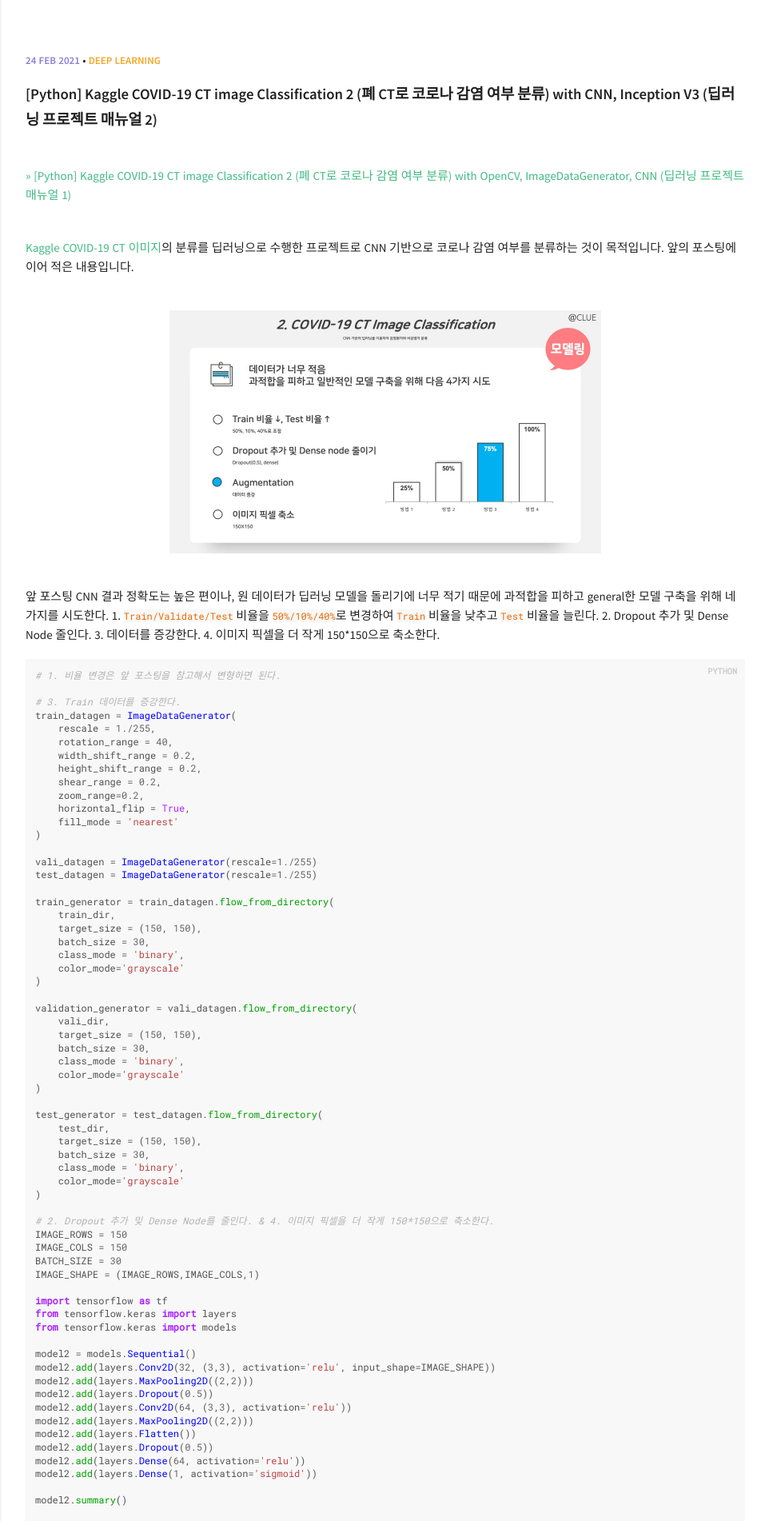
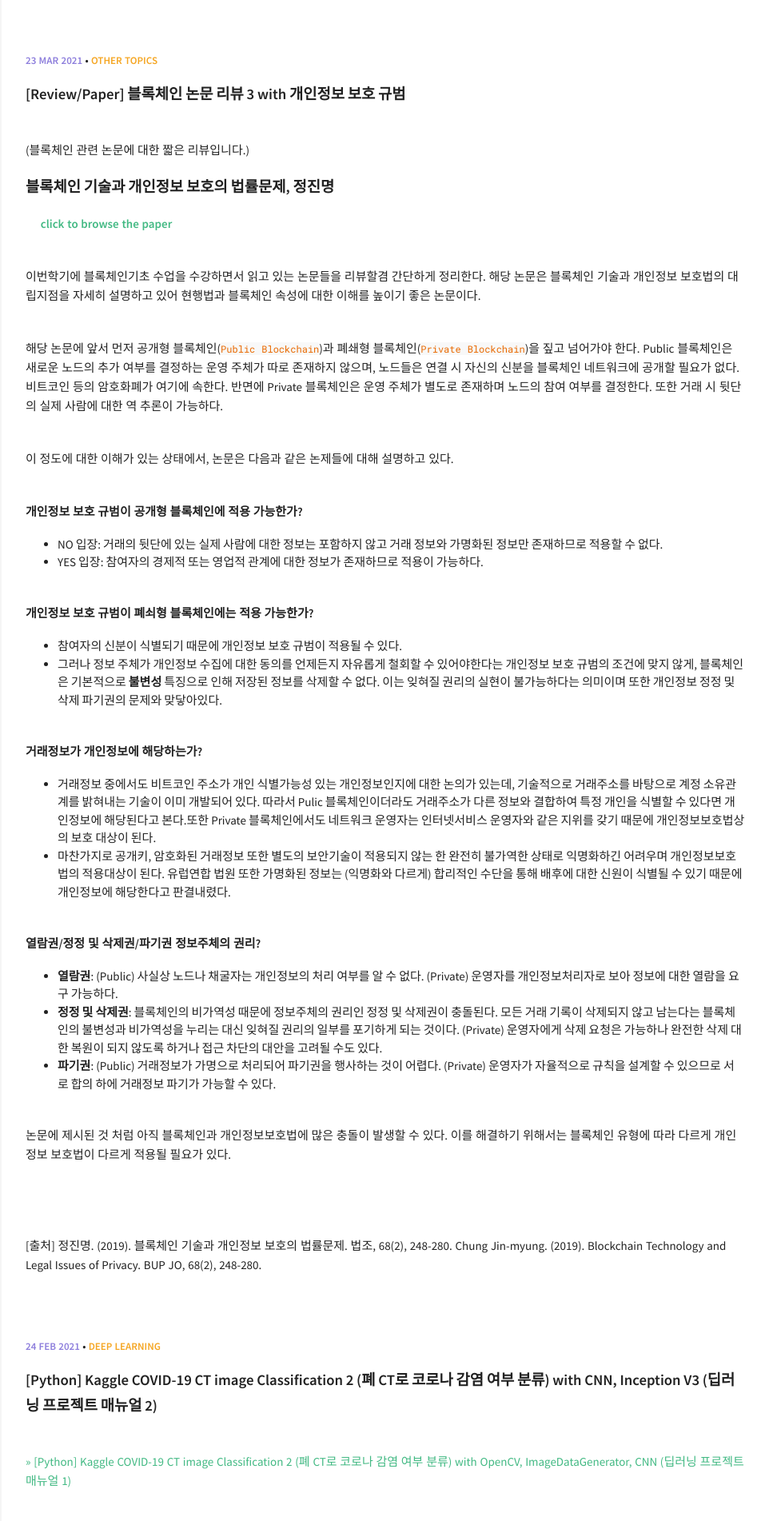
Before and after one commit to givitallugot/givitallugot.github.io, a Jekyll site: the page built from index.html, in a window 1280 px wide. Shown: the top 1902 px of the page at 80% size, without its empty margins (318-1280 px from the left). Built offline with Jekyll 4.4.1, drawn with Linux system fonts in a browser that asks for light colours; some of the changed text lies outside the part shown.

Commit message:
2021-03-23 blockchain 3

```diff
--- /dev/null
+++ b/_posts/2021-03-23-Review-Paper-blockchain-3.md
@@ -0,0 +1,53 @@
+---
+layout: post
+title:  "[Review/Paper] 블록체인 논문 리뷰 3 with 개인정보 보호 규범"
+date:   2021-03-22 21:25:40
+categories: [Other topics]
+comments: true
+---
+<br>
+(블록체인 관련 논문에 대한 짧은 리뷰입니다.)
+
+#### 블록체인 기술과 개인정보 보호의 법률문제, 정진명
+&nbsp;&nbsp;&nbsp;&nbsp;&nbsp;<b>[click to browse the paper][paper-1]
+<br><br>
+
+이번학기에 블록체인기초 수업을 수강하면서 읽고 있는 논문들을 리뷰할겸 간단하게 정리한다. 해당 논문은 블록체인 기술과 개인정보 보호법의 대립지점을 자세히 설명하고 있어 현행법과 블록체인 속성에 대한 이해를 높이기 좋은 논문이다.
+<br><br>
+
+해당 논문에 앞서 먼저 공개형 블록체인(`Public Blockchain`)과 폐쇄형 블록체인(`Private Blockchain`)을 짚고 넘어가야 한다. Public 블록체인은 새로운 노드의 추가 여부를 결정하는 운영 주체가 따로 존재하지 않으며, 노드들은 연결 시 자신의 신분을 블록체인 네트워크에 공개할 필요가 없다. 비트코인 등의 암호화폐가 여기에 속한다. 반면에 Private 블록체인은 운영 주체가 별도로 존재하며 노드의 참여 여부를 결정한다. 또한 거래 시 뒷단의 실제 사람에 대한 역 추론이 가능하다.
+<br><br>
+
+이 정도에 대한 이해가 있는 상태에서, 논문은 다음과 같은 논제들에 대해 설명하고 있다.
+<br><br>
+
+<b>개인정보 보호 규범이 공개형 블록체인에 적용 가능한가?
+- NO 입장: 거래의 뒷단에 있는 실제 사람에 대한 정보는 포함하지 않고 거래 정보와 가명화된 정보만 존재하므로 적용할 수 없다.
+- YES 입장: 참여자의 경제적 또는 영업적 관계에 대한 정보가 존재하므로 적용이 가능하다.
+<br><br>
+
+<b>개인정보 보호 규범이 폐쇠형 블록체인에는 적용 가능한가?
+- 참여자의 신분이 식별되기 때문에 개인정보 보호 규범이 적용될 수 있다.
+- 그러나 정보 주체가 개인정보 수집에 대한 동의를 언제든지 자유롭게 철회할 수 있어야한다는 개인정보 보호 규범의 조건에 맞지 않게, 블록체인은 기본적으로 **불변성** 특징으로 인해 저장된 정보를 삭제할 수 없다. 이는 잊혀질 권리의 실현이 불가능하다는 의미이며 또한 개인정보 정정 및 삭제 파기권의 문제와 맞닿아있다.
+<br><br>
+
+<b>거래정보가 개인정보에 해당하는가?
+- 거래정보 중에서도 비트코인 주소가 개인 식별가능성 있는 개인정보인지에 대한 논의가 있는데, 기술적으로 거래주소를 바탕으로 계정 소유관계를 밝혀내는 기술이 이미 개발되어 있다. 따라서 Pulic 블록체인이더라도 거래주소가 다른 정보와 결합하여 특정 개인을 식별할 수 있다면 개인정보에 해당된다고 본다.또한 Private 블록체인에서도 네트워크 운영자는 인터넷서비스 운영자와 같은 지위를 갖기 때문에 개인정보보호법상의 보호 대상이 된다.
+- 마찬가지로 공개키, 암호화된 거래정보 또한 별도의 보안기술이 적용되지 않는 한 완전히 불가역한 상태로 익명화하긴 어려우며 개인정보보호법의 적용대상이 된다.
+유럽연합 법원 또한 가명화된 정보는 (익명화와 다르게) 합리적인 수단을 통해 배후에 대한 신원이 식별될 수 있기 때문에 개인정보에 해당한다고 판결내렸다.
+<br><br>
+
+<b>열람권/정정 및 삭제권/파기권 정보주체의 권리?
+- **열람권**: (Public) 사실상 노드나 채굴자는 개인정보의 처리 여부를 알 수 없다. (Private) 운영자를 개인정보처리자로 보아 정보에 대한 열람을 요구 가능하다.
+- **정정 및 삭제권**: 블록체인의 비가역성 때문에 정보주체의 권리인 정정 및 삭제권이 충돌된다. 모든 거래 기록이 삭제되지 않고 남는다는 블록체인의 불변성과 비가역성을 누리는 대신 잊혀질 권리의 일부를 포기하게 되는 것이다. (Private) 운영자에게 삭제 요청은 가능하나 완전한 삭제 대한 복원이 되지 않도록 하거나 접근 차단의 대안을 고려될 수도 있다.
+- **파기권**: (Public) 거래정보가 가명으로 처리되어 파기권을 행사하는 것이 어렵다. (Private) 운영자가 자율적으로 규칙을 설계할 수 있으므로 서로 합의 하에 거래정보 파기가 가능할 수 있다.
+<br><br>
+
+논문에 제시된 것 처럼 아직 블록체인과 개인정보보호법에 많은 충돌이 발생할 수 있다. 이를 해결하기 위해서는 블록체인 유형에 따라 다르게 개인정보 보호법이 다르게 적용될 필요가 있다.
+<br><br><br><br>
+
+[출처] 정진명. (2019). 블록체인 기술과 개인정보 보호의 법률문제. 법조, 68(2), 248-280.
+Chung Jin-myung. (2019). Blockchain Technology and Legal Issues of Privacy. BUP JO, 68(2), 248-280.
+
+
+[paper-1]: http://kiss.kstudy.com/thesis/thesis-view.asp?key=3672869
```
Also changed, not shown: _posts/2021-02-10-Review-Paper-clustering1.md (+2 -1 lines), 2 other files.
